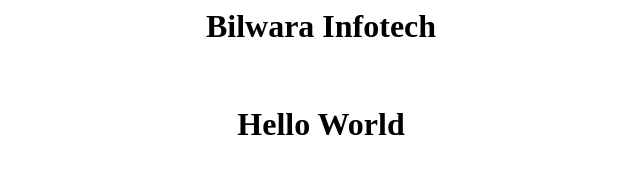
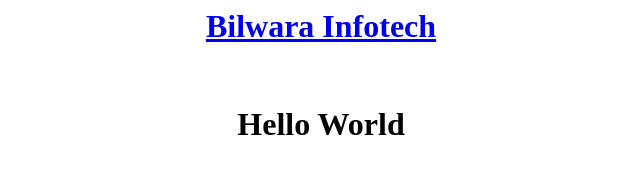
Before and after one commit to SwathiBoya/html, a plain HTML site: page index.html in a window 1280 px wide. Shown: the whole page, without its empty margins (319-959 px from the left). Drawn offline with Linux system fonts and the light colour scheme.

Commit message:
Added Href Tag

```diff
--- a/index.html
+++ b/index.html
@@ -6,7 +6,7 @@
     </head>
 
 <body>
-    <h1 style="text-align:center">Bilwara Infotech</h1><br>
+    <a href="http://bhilwarainfo.com/"><h1 style="text-align:center">Bilwara Infotech</h1><br></a>
     <h1 style="text-align: center">Hello World</h1>
 </body>
 </html>
```
